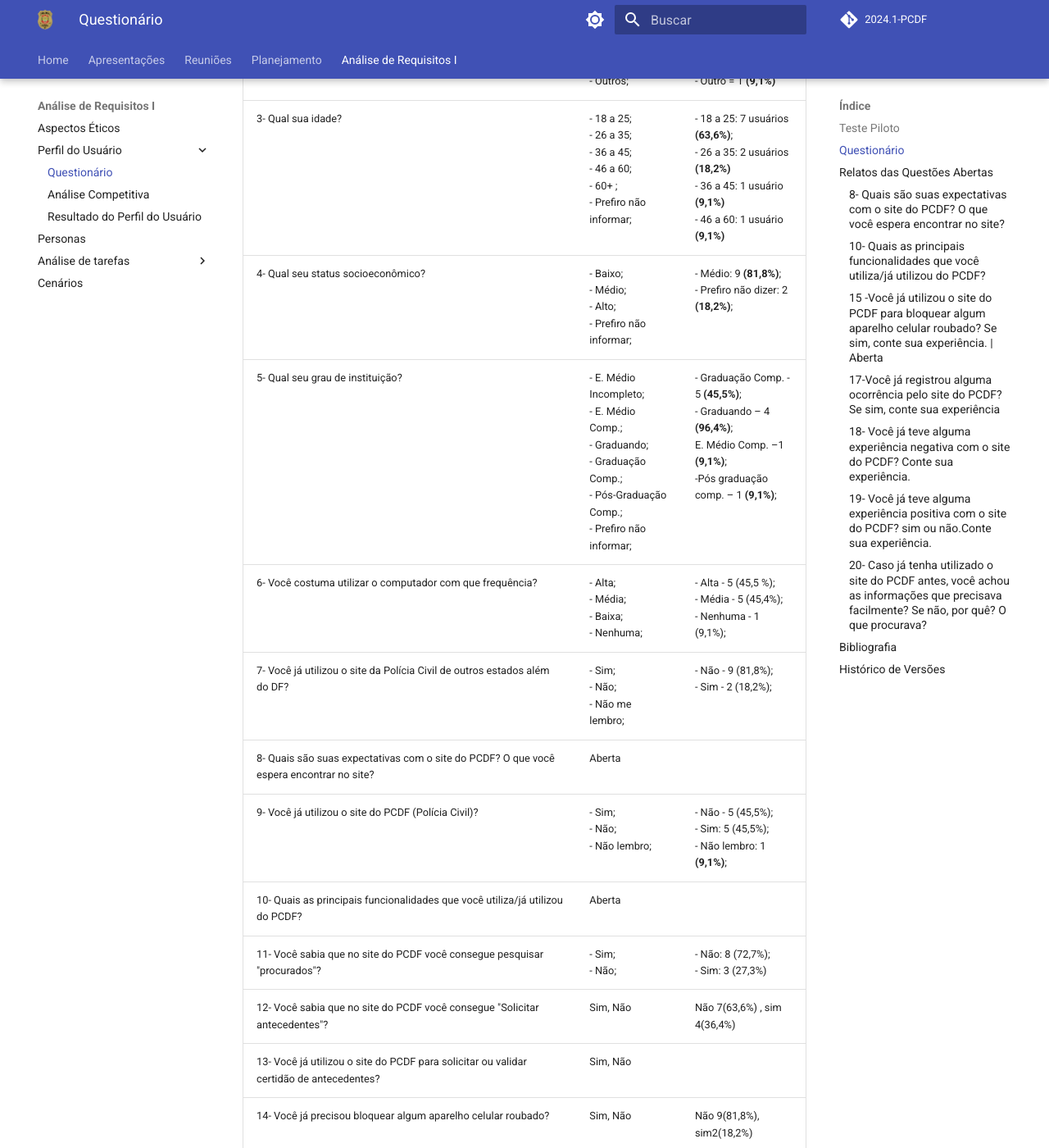
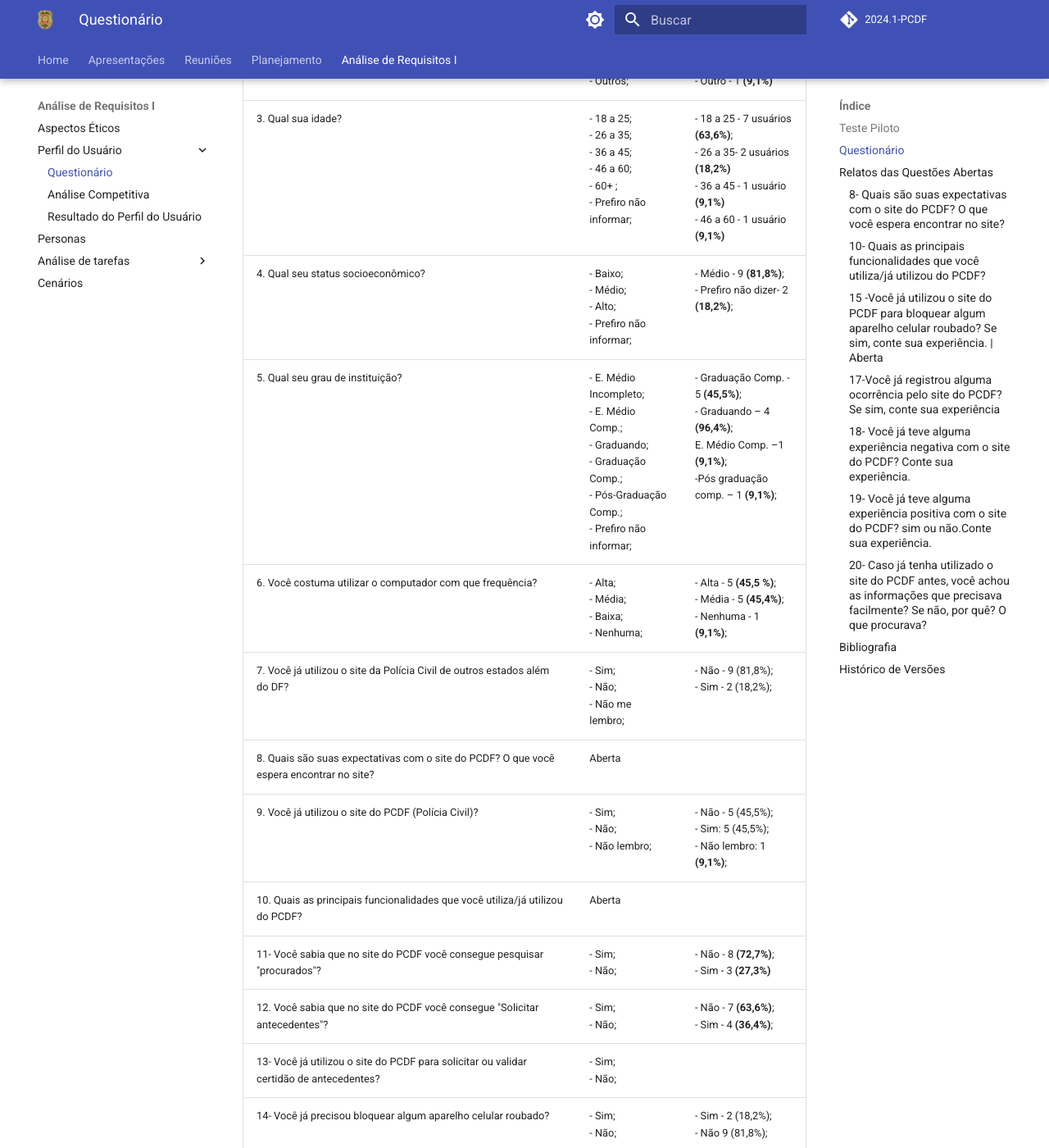
Before and after one commit to Interacao-Humano-Computador/2024.1-PCDF, an MkDocs documentation site: the page built from docs/analise_requisitos1/perfil_do_usuario/questionario.md, in a window 1280 px wide and 1400 px high, scrolled down 645 px. Shown: the whole window at 82% size. Built offline with MkDocs 1.6.1 and Material for MkDocs 9.7.7, drawn with Linux system fonts in a browser that asks for light colours; comment, search, counter and statistics services are not loaded; some of the changed text lies outside the part shown.

Commit message:
Mudanças no HTA e revisão

```diff
--- a/docs/analise_requisitos1/perfil_do_usuario/questionario.md
+++ b/docs/analise_requisitos1/perfil_do_usuario/questionario.md
@@ -8,20 +8,20 @@
 
 | Pergunta | Alternativas | Resultados |
 |----------|--------------|-----------|
-| 1- Qual seu sexo? |  - Feminino; <br> - Masculino; <br>   - Outros; <br> - Prefiro não identificar; | - Feminino = 4 __(36,4%)__, <br> - Masculino = 7 __(63,6%)__ |
-| 2- Onde você mora? | - DF; <br> - Outros; | - DF = 10 __(90,9%)__, <br> - Outro = 1 __(9,1%)__ |
-| 3- Qual sua idade? | - 18 a 25; <br> - 26 a 35; <br> - 36 a 45; <br>  - 46 a 60; <br>  - 60+ ;  <br> - Prefiro não informar; <br> | - 18 a 25: 7 usuários __(63,6%)__;  <br> - 26 a 35: 2 usuários __(18,2%)__ <br>  - 36 a 45: 1 usuário __(9,1%)__ <br> - 46 a 60:  1 usuário __(9,1%)__
-| 4- Qual seu status socioeconômico? | - Baixo; <br> - Médio; <br>  - Alto; <br>  - Prefiro não informar; <br> |- Médio: 9 __(81,8%)__; <br> - Prefiro não dizer: 2 __(18,2%)__;
-| 5- Qual seu grau de instituição? |  - E. Médio Incompleto; <br> - E. Médio Comp.; <br> - Graduando; <br> - Graduação Comp.; <br> - Pós-Graduação Comp.; <br> - Prefiro não informar;  | - Graduação Comp. - 5 __(45,5%)__; <br> - Graduando – 4 __(96,4%)__; <br> E. Médio Comp. –1 __(9,1%)__; <br> -Pós graduação comp. – 1 __(9,1%)__;
-| 6- Você costuma utilizar o computador com que frequência? | - Alta; <br> - Média; <br> - Baixa; <br> - Nenhuma; <br> |- Alta - 5 (45,5 %); <br> - Média - 5 (45,4%); <br> - Nenhuma - 1 (9,1%);
-| 7- Você já utilizou o site da Polícia Civil de outros estados além do DF? | - Sim; <br> - Não; <br> - Não me lembro; | - Não - 9 (81,8%); <br> - Sim - 2 (18,2%);
-| 8- Quais são suas expectativas com o site do PCDF? O que você espera encontrar no site? | Aberta |
-| 9- Você já utilizou o site do PCDF (Polícia Civil)? | - Sim; <br> - Não; <br> - Não lembro; <br> | - Não - 5 (45,5%); <br> - Sim: 5 (45,5%); <br> - Não lembro: 1 __(9,1%)__;  |
-| 10- Quais as principais funcionalidades que você utiliza/já utilizou do PCDF? | Aberta |
-| 11- Você sabia que no site do PCDF você consegue pesquisar "procurados"? | - Sim; <br> - Não; <b> | - Não: 8 (72,7%); <br> - Sim: 3 (27,3%) |
-| 12- Você sabia que no site do PCDF você consegue "Solicitar antecedentes"? | Sim, Não | Não 7(63,6%) , sim 4(36,4%) |
-| 13- Você já utilizou o site do PCDF para solicitar ou validar certidão de antecedentes? | Sim, Não || Não 9(81,8%), sim2(18,2%) |
-| 14- Você já precisou bloquear algum aparelho celular roubado? | Sim, Não |Não 9(81,8%), sim2(18,2%)  |
+| 1. Qual seu sexo? |  - Feminino; <br> - Masculino; <br>   - Outros; <br> - Prefiro não identificar; | - Feminino - 4 __(36,4%)__, <br> - Masculino - 7 __(63,6%)__ |
+| 2. Onde você mora? | - DF; <br> - Outros; | - DF - 10 __(90,9%)__, <br> - Outro - 1 __(9,1%)__ |
+| 3. Qual sua idade? | - 18 a 25; <br> - 26 a 35; <br> - 36 a 45; <br>  - 46 a 60; <br>  - 60+ ;  <br> - Prefiro não informar; <br> | - 18 a 25 - 7 usuários __(63,6%)__;  <br> - 26 a 35-  2 usuários __(18,2%)__ <br>  - 36 a 45 - 1 usuário __(9,1%)__ <br> - 46 a 60 -  1 usuário __(9,1%)__
+| 4. Qual seu status socioeconômico? | - Baixo; <br> - Médio; <br>  - Alto; <br>  - Prefiro não informar; <br> |- Médio - 9 __(81,8%)__; <br> - Prefiro não dizer-  2 __(18,2%)__;
+| 5. Qual seu grau de instituição? |  - E. Médio Incompleto; <br> - E. Médio Comp.; <br> - Graduando; <br> - Graduação Comp.; <br> - Pós-Graduação Comp.; <br> - Prefiro não informar;  | - Graduação Comp. - 5 __(45,5%)__; <br> - Graduando – 4 __(96,4%)__; <br> E. Médio Comp. –1 __(9,1%)__; <br> -Pós graduação comp. – 1 __(9,1%)__;
+| 6. Você costuma utilizar o computador com que frequência? | - Alta; <br> - Média; <br> - Baixa; <br> - Nenhuma; <br> |- Alta - 5 __(45,5 %)__; <br> - Média - 5 __(45,4%)__; <br> - Nenhuma - 1 __(9,1%)__;
+| 7. Você já utilizou o site da Polícia Civil de outros estados além do DF? | - Sim; <br> - Não; <br> - Não me lembro; | - Não - 9 (81,8%); <br> - Sim - 2 (18,2%);
+| 8. Quais são suas expectativas com o site do PCDF? O que você espera encontrar no site? | Aberta |
+| 9. Você já utilizou o site do PCDF (Polícia Civil)? | - Sim; <br> - Não; <br> - Não lembro; <br> | - Não - 5 (45,5%); <br> - Sim: 5 (45,5%); <br> - Não lembro: 1 __(9,1%)__;  |
+| 10. Quais as principais funcionalidades que você utiliza/já utilizou do PCDF? | Aberta |
+| 11- Você sabia que no site do PCDF você consegue pesquisar "procurados"? | - Sim; <br> - Não; <b> | - Não - 8 __(72,7%)__; <br> - Sim - 3 __(27,3%)__ |
+| 12. Você sabia que no site do PCDF você consegue "Solicitar antecedentes"? | - Sim; <br> - Não; <br> | - Não - 7 __(63,6%)__; <br> - Sim - 4 __(36,4%)__; |
+| 13- Você já utilizou o site do PCDF para solicitar ou validar certidão de antecedentes? | - Sim; <br> - Não;  || Não 9(81,8%), sim2(18,2%) |
+| 14- Você já precisou bloquear algum aparelho celular roubado? | - Sim; <br> - Não; | - Sim - 2 (18,2%); <br>  - Não 9 (81,8%);  |
 | 15- Você já utilizou o site do PCDF para bloquear algum aparelho celular roubado? Se sim, conte sua experiência. | Aberta |Não 10(90,9%), sim 1(9,1%) |
 | 16- Você já solicitou sua carteira de identidade pelo site do PCDF? | Sim, Não | Não 9(81,8%), sim2(18,2%)  |
 | 17- Você já registrou alguma ocorrência pelo site do PCDF? Se sim, conte sua experiência | Aberta |Não- 8 (72,7%), Sim 3(27,3%)  |
```
Also changed, not shown: docs/analise_requisitos1/analise_tarefas/hta.md (+8 -16 lines).
